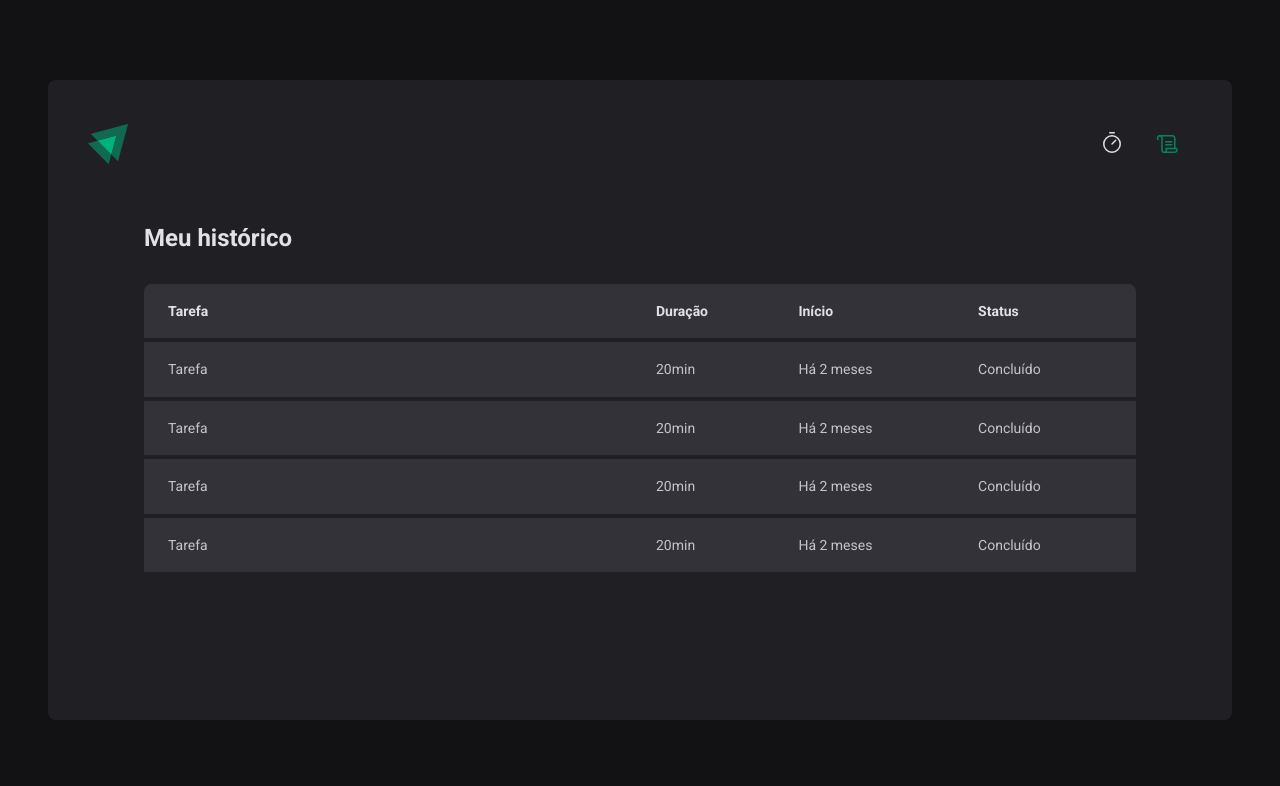
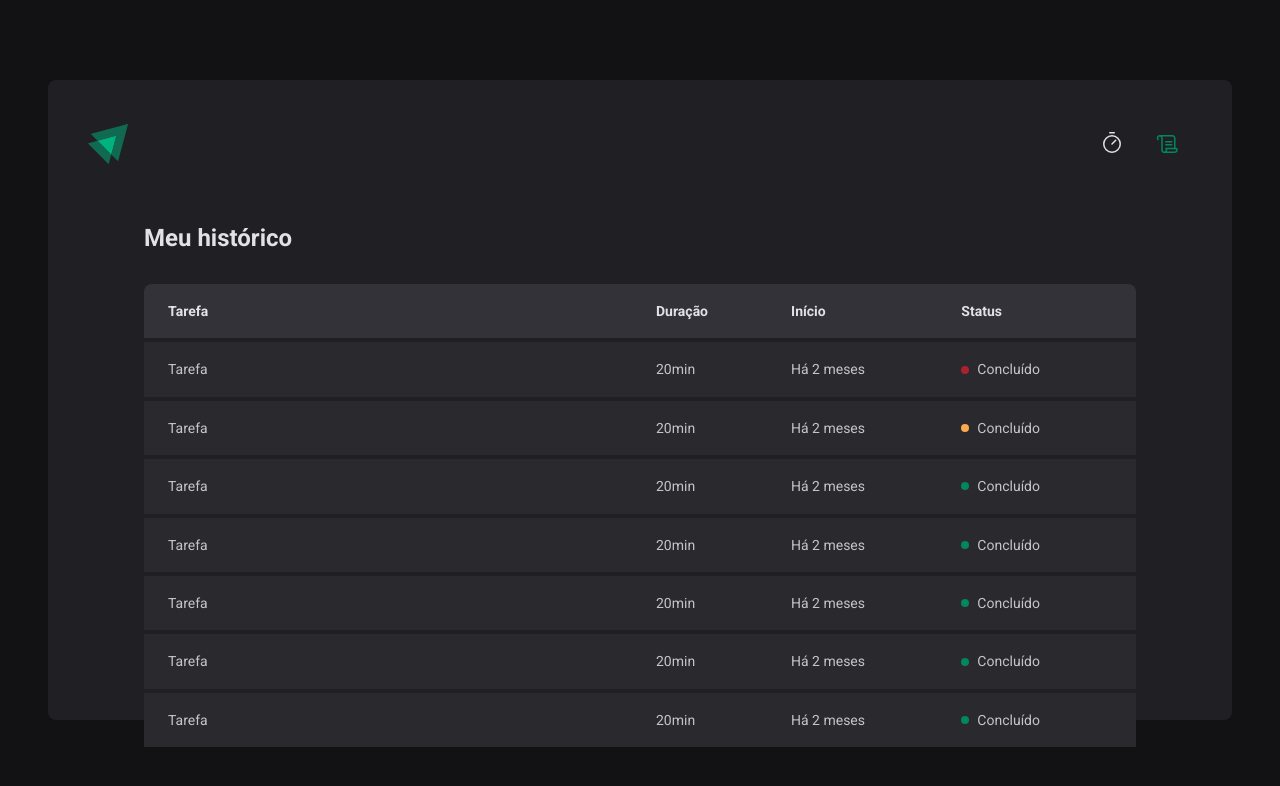
Before and after one commit to thiagohrcosta/Ignite-Timer-Typescript, a React (Vite) app: page /history in a window 1280 px wide. Shown: the top 786 px of the page. Built offline with nearby package versions, Linux system fonts and the light colour scheme.

Commit message:
Adding history style

```diff
--- a/src/pages/History/index.tsx
+++ b/src/pages/History/index.tsx
@@ -1,4 +1,4 @@
-import { HistoryContainer, HistoryList } from './styles'
+import { HistoryContainer, HistoryList, Status } from './styles'
 
 export default function History() {
   return (
@@ -19,25 +19,57 @@
               <td>Tarefa</td>
               <td>20min</td>
               <td>Há 2 meses</td>
-              <td>Concluído</td>
+              <td>
+                <Status statusColor="red">Concluído</Status>
+              </td>
             </tr>
             <tr>
               <td>Tarefa</td>
               <td>20min</td>
               <td>Há 2 meses</td>
-              <td>Concluído</td>
+              <td>
+                <Status statusColor="yellow">Concluído</Status>
+              </td>
             </tr>
             <tr>
               <td>Tarefa</td>
               <td>20min</td>
               <td>Há 2 meses</td>
-              <td>Concluído</td>
+              <td>
+                <Status statusColor="green">Concluído</Status>
+              </td>
             </tr>
             <tr>
               <td>Tarefa</td>
               <td>20min</td>
               <td>Há 2 meses</td>
-              <td>Concluído</td>
+              <td>
+                <Status statusColor="green">Concluído</Status>
+              </td>
+            </tr>
+            <tr>
+              <td>Tarefa</td>
+              <td>20min</td>
+              <td>Há 2 meses</td>
+              <td>
+                <Status statusColor="green">Concluído</Status>
+              </td>
+            </tr>
+            <tr>
+              <td>Tarefa</td>
+              <td>20min</td>
+              <td>Há 2 meses</td>
+              <td>
+                <Status statusColor="green">Concluído</Status>
+              </td>
+            </tr>
+            <tr>
+              <td>Tarefa</td>
+              <td>20min</td>
+              <td>Há 2 meses</td>
+              <td>
+                <Status statusColor="green">Concluído</Status>
+              </td>
             </tr>
           </tbody>
         </table>
--- a/src/pages/History/styles.ts
+++ b/src/pages/History/styles.ts
@@ -3,10 +3,8 @@
 export const HistoryContainer = styled.main`
   flex: 1;
   padding: 3.5rem;
-
   display: flex;
   flex-direction: column;
-
   h1 {
     font-size: 1.5rem;
     color: ${(props) => props.theme['gray-100']};
@@ -17,12 +15,10 @@
   flex: 1;
   overflow: auto;
   margin-top: 2rem;
-
   table {
     width: 100%;
     border-collapse: collapse;
     min-width: 600px;
-
     th {
       background-color: ${(props) => props.theme['gray-600']};
       padding: 1rem;
@@ -30,33 +26,51 @@
       color: ${(props) => props.theme['gray-100']};
       font-size: 0.875rem;
       line-height: 1.6;
-
       &:first-child {
         border-top-left-radius: 8px;
         padding-left: 1.5rem;
       }
-
       &:last-child {
         border-top-right-radius: 8px;
         padding-right: 1.5rem;
       }
     }
-
     td {
-      background-color: ${(props) => props.theme['gray-600']};
+      background-color: ${(props) => props.theme['gray-700']};
       border-top: 4px solid ${(props) => props.theme['gray-800']};
       padding: 1rem;
       font-size: 0.875rem;
       line-height: 1.6;
-
       &:first-child {
         width: 50%;
         padding-left: 1.5rem;
       }
-
       &:last-child {
         padding-right: 1.5rem;
       }
     }
   }
 `
+
+const STATUS_COLORS = {
+  yellow: 'yellow-500',
+  green: 'green-500',
+  red: 'red-500',
+} as const
+
+interface StatusProps {
+  statusColor: keyof typeof STATUS_COLORS
+}
+
+export const Status = styled.span<StatusProps>`
+  display: flex;
+  align-items: center;
+  gap: 0.5rem;
+  &::before {
+    content: '';
+    width: 0.5rem;
+    height: 0.5rem;
+    border-radius: 9999px;
+    background: ${(props) => props.theme[STATUS_COLORS[props.statusColor]]};
+  }
+`
```
